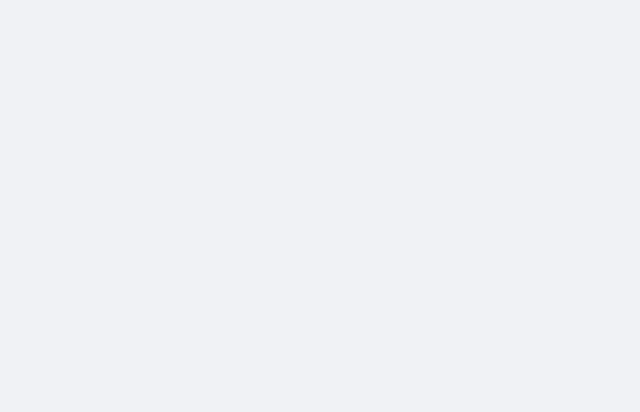
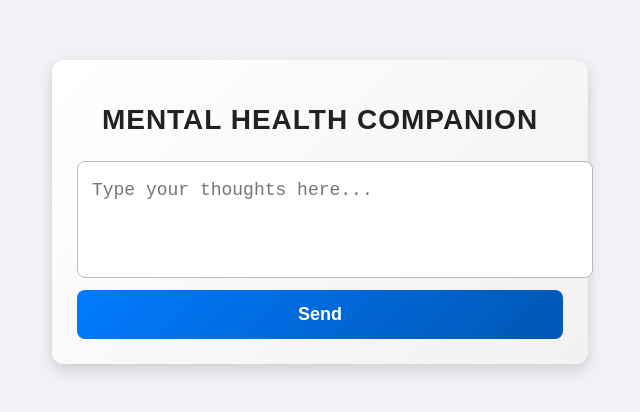
Before and after one commit to uaalumni02/mh_chatbot_front, a React (Create React App) app: page /chat/1 in a window 1280 px wide. Before the commit this address had no page. Shown: the part 248-660 px from the top of the page, without its empty margins (345-985 px from the left). Built offline with nearby package versions, Linux system fonts and the light colour scheme.

Commit message:
pass userId on navigate

```diff
--- a/src/App.js
+++ b/src/App.js
@@ -11,7 +11,7 @@ function App() {
       <BrowserRouter>
         <Routes>
           <Route exact path="/" element={<Login />} />
-          <Route exact path="/chat" element={<Chat />} />
+          <Route exact path="/chat/:id" element={<Chat />} />
         </Routes>
       </BrowserRouter>
     </div>
--- a/src/pages/Login.js
+++ b/src/pages/Login.js
@@ -4,6 +4,7 @@ import "../static/login.css";
 
 const Login = () => {
   const [userName, setUserName] = useState("");
+  const [userId, setUserId] = useState("");
   const [password, setPassword] = useState("");
   const [invalidLogin, setInvalidLogin] = useState("");
   const [loggedIn, setLoggedIn] = useState(false);
@@ -26,6 +27,7 @@ const Login = () => {
           setInvalidLogin("Invalid credentials. Please try again.");
         } else {
           setLoggedIn(true);
+          setUserId(response.user._id);
         }
       })
       .catch(() => {
@@ -36,7 +38,7 @@ const Login = () => {
 
   return (
     <div className="login-container">
-      {loggedIn && <Navigate to="/chat" />}
+      {loggedIn ? <Navigate to={`/chat/${userId}`} /> : ""}
       <div className="login-box">
         <h1>Welcome Back</h1>
         <p>Login to continue</p>
```
